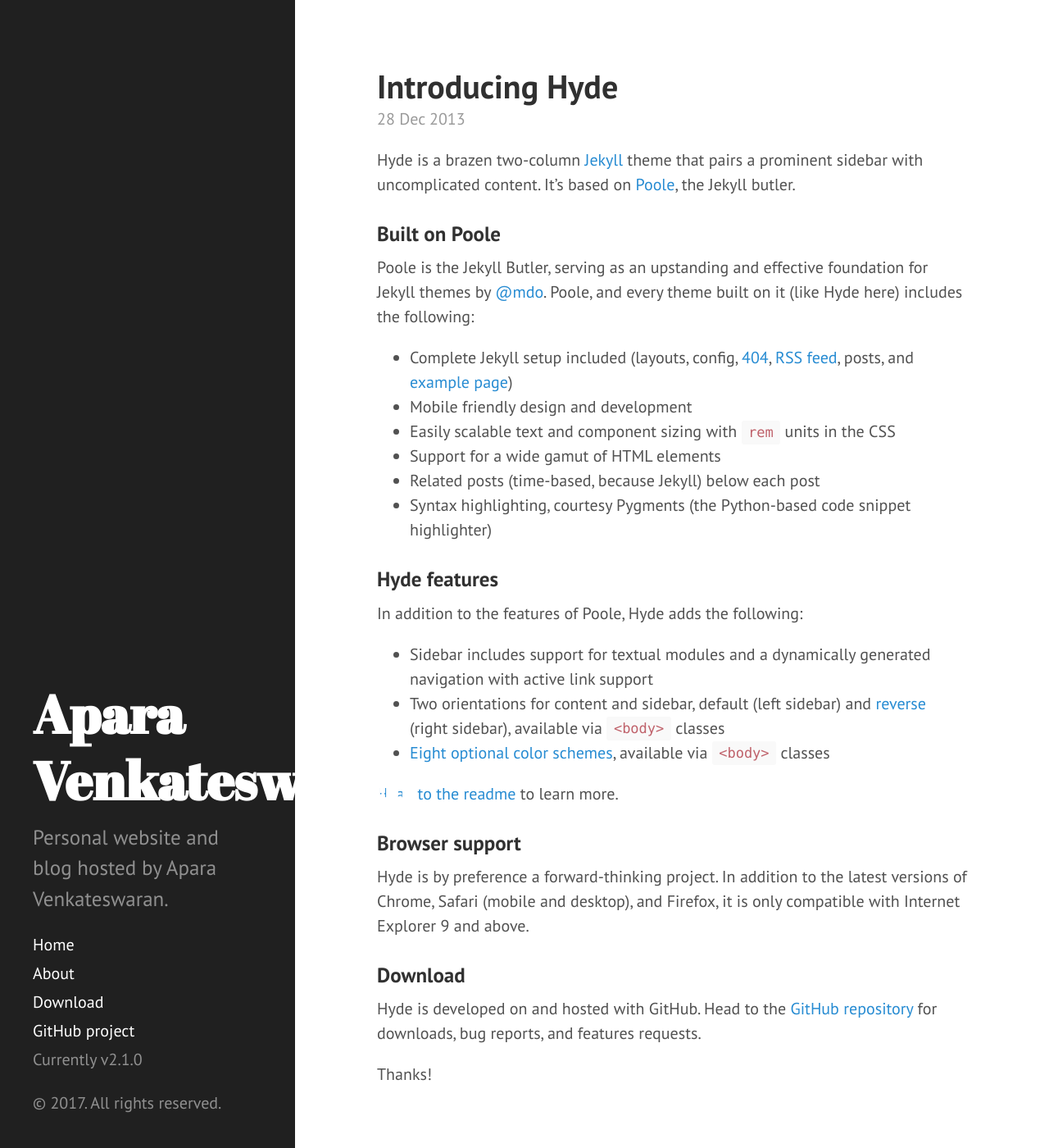
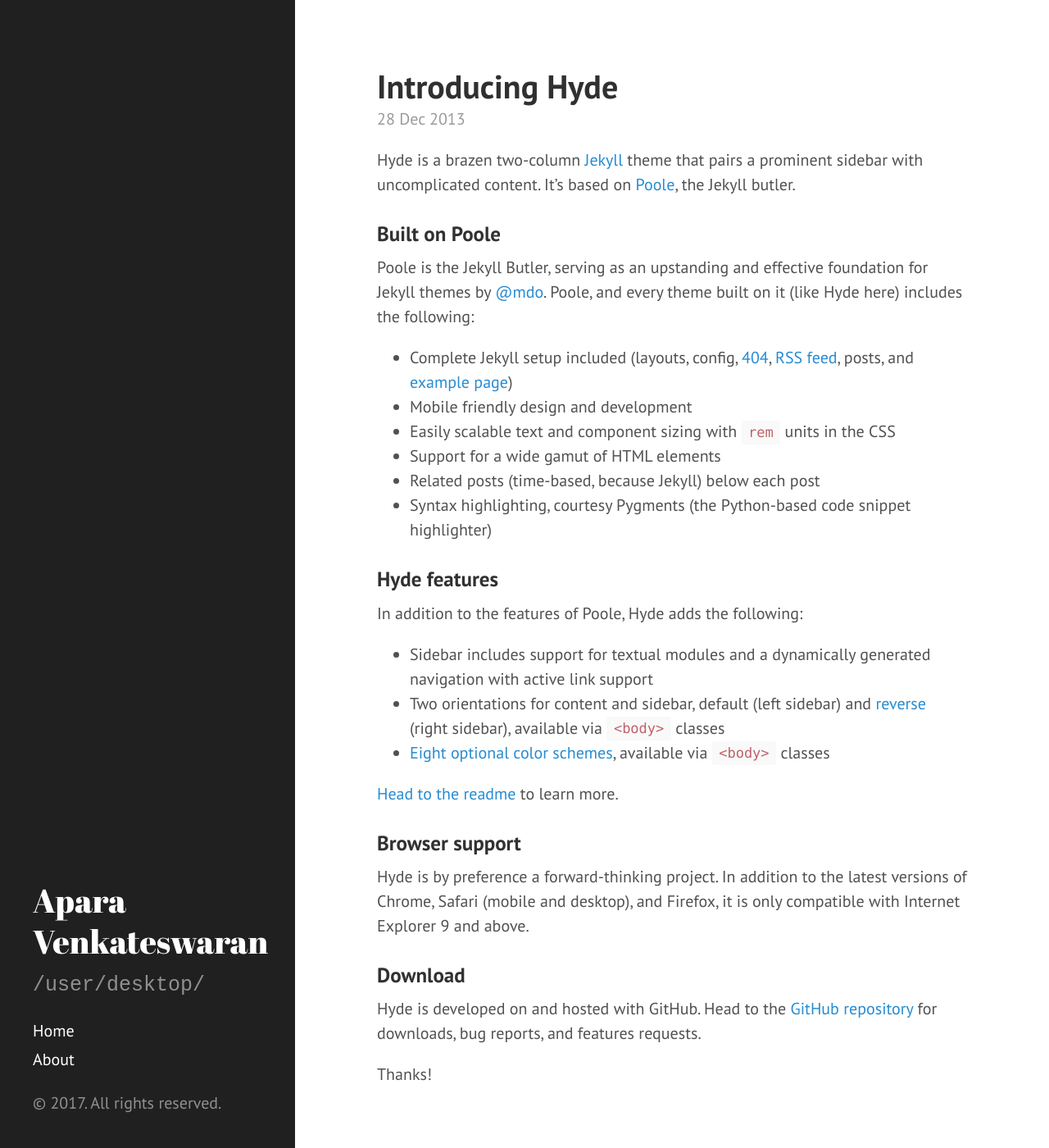
Before and after one commit to AparaV/aparavenkat.com, a Jekyll site: the page built from index.html, in a window 1280 px wide and 1400 px high. Shown: the whole window at 82% size. Built offline with Jekyll 4.4.1, drawn with Linux system fonts in a browser that asks for light colours; Markdown is read by kramdown in place of the engine named in the settings; the list of posts is cut into pages by our own code; some of the changed text lies outside the part shown.

Commit message:
Change a whole bunch of stuff to personalize it

```diff
--- a/_config.yml
+++ b/_config.yml
@@ -9,7 +9,7 @@
 # Setup
 title:            Apara Venkateswaran
 tagline:          'Personal website'
-description:      'Personal website and blog hosted by Apara Venkateswaran.'
+description:      ''
 url:              http://traxex33.github.io
 baseurl:          /
 
@@ -17,7 +17,7 @@
   name:           'Apara Venkateswaran'
   url:            https://twitter.com/apara
 
-paginate:         5
+paginate:         1
 
 #Plugins
 whitelist:        []
--- a/_includes/sidebar.html
+++ b/_includes/sidebar.html
@@ -2,11 +2,9 @@
   <div class="container sidebar-sticky">
     <div class="sidebar-about">
       <h1>
-        <a href="{{ site.baseurl }}">
-          {{ site.title }}
-        </a>
+          Apara Venkateswaran
       </h1>
-      <p class="lead">{{ site.description }}</p>
+      <p class="lead" style="font-family:monospace;">/user/desktop/</p>
     </div>
 
     <nav class="sidebar-nav">
@@ -25,10 +23,6 @@
           {% endif %}
         {% endif %}
       {% endfor %}
-
-      <a class="sidebar-nav-item" href="{{ site.github.repo }}/archive/v{{ site.version }}.zip">Download</a>
-      <a class="sidebar-nav-item" href="{{ site.github.repo }}">GitHub project</a>
-      <span class="sidebar-nav-item">Currently v{{ site.version }}</span>
     </nav>
 
     <p>&copy; {{ site.time | date: '%Y' }}. All rights reserved.</p>
--- a/public/css/hyde.css
+++ b/public/css/hyde.css
@@ -80,7 +80,8 @@
   color: #fff;
   margin-top: 0;
   font-family: "Abril Fatface", serif;
-  font-size: 3.25rem;
+  font-size: 2rem;
+  font-weight: normal;
 }
 
 /* Sidebar nav */
```
